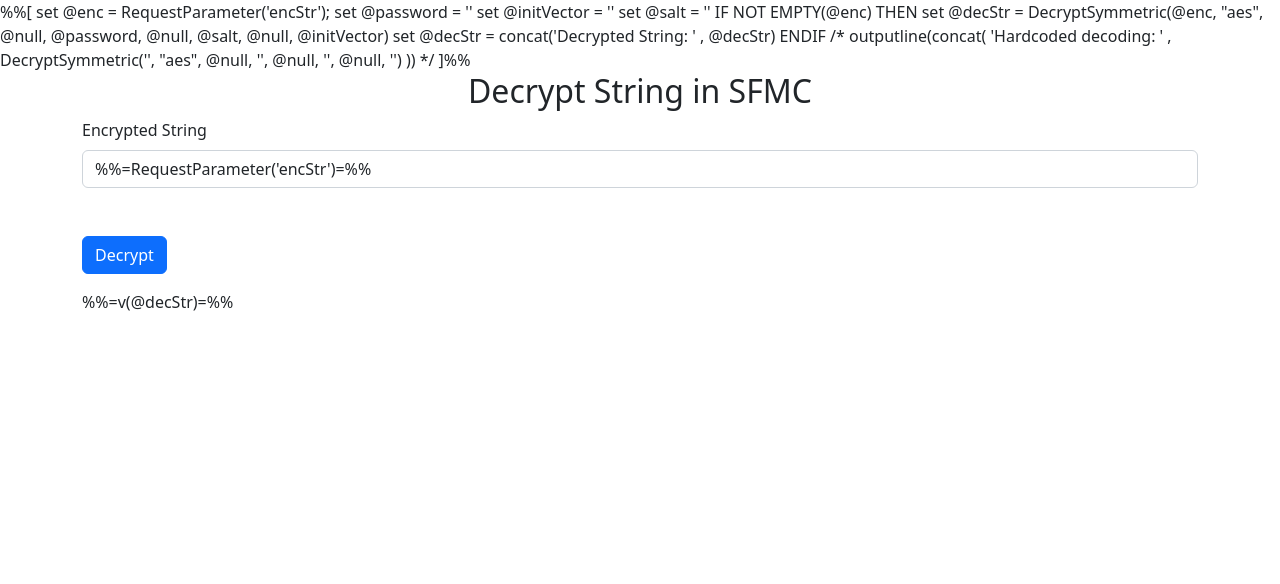
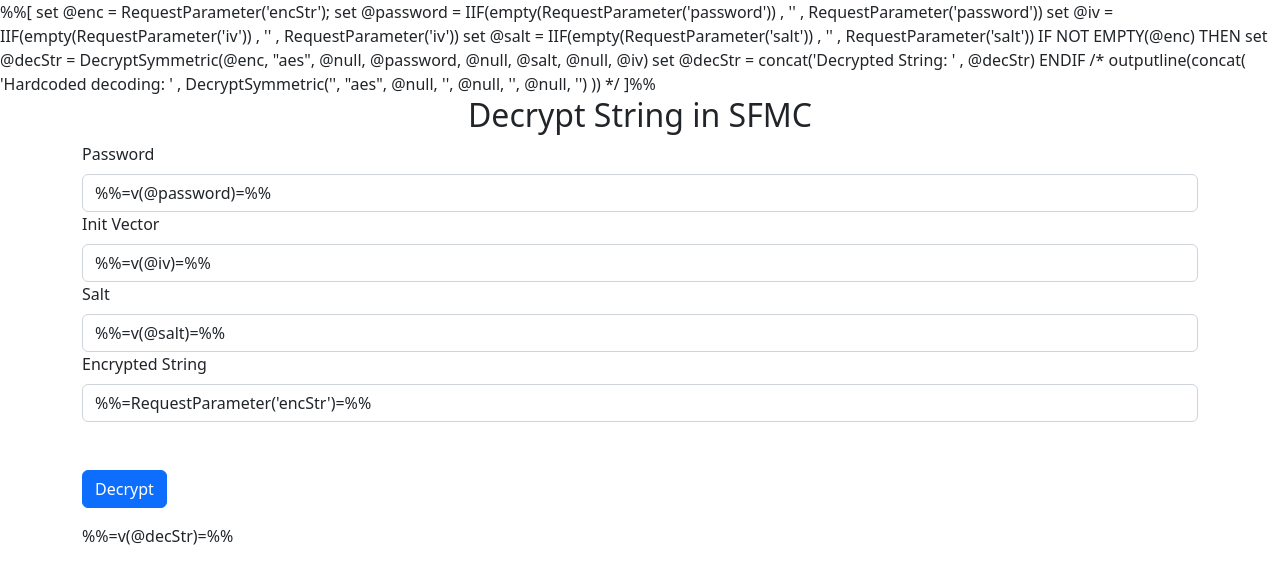
Before and after one commit to matheswarwan/SFMCAESEncryption, a website: page amp.html in a window 1280 px wide. Drawn offline with nearby package versions, Linux system fonts and the light colour scheme.

Commit message:
update to logging

```diff
--- a/amp.html
+++ b/amp.html
@@ -17,7 +17,7 @@
       crossorigin="anonymous"
     />
     <!--
-        https://<your-subdomain>.pub.sfmc-content.com/dkeyxbaghkz?f=amp.html&t=0918-2604-3d08-597c-9190-5d0a-b547-1dcd-7e5a.ngrok-free.app
+        https://<your-subdomain>.pub.sfmc-content.com/dkeyxbaghkz?f=amp.html&t=c63d-2604-3d08-597c-9190-cc01-d14f-7c9e-5553.ngrok-free.app
     -->
   </head>
 
@@ -28,12 +28,13 @@
     </script>
 
     %%[ set @enc = RequestParameter('encStr');
-    set @password = '<set-in-env>'
-    set @initVector = '<set-in-env>'
-    set @salt = '<set-in-env>'
+    set @password = IIF(empty(RequestParameter('password')) , '<set-in-env>' , RequestParameter('password'))
+    set @iv = IIF(empty(RequestParameter('iv')) , '<set-in-env>' , RequestParameter('iv'))
+    set @salt = IIF(empty(RequestParameter('salt')) , '<set-in-env>' , RequestParameter('salt'))
+
     IF NOT EMPTY(@enc) THEN
         set @decStr = DecryptSymmetric(@enc, "aes", @null, @password, @null, @salt, @null,
-        @initVector)
+        @iv)
         set @decStr = concat('Decrypted String: ' , @decStr)
     ENDIF
 
@@ -59,6 +60,39 @@
       <form action="%%=RequestParameter('PAGEURL')=%%" method="post">
         <section class="container">
           <div class="mb-3">
+            <label for="" class="form-label">Password</label>
+            <input
+              type="text"
+              class="form-control"
+              name="password"
+              id="password"
+              aria-describedby="helpId"
+              placeholder="Enter Password here"
+              value="%%=v(@password)=%%"
+            />
+
+            <label for="" class="form-label">Init Vector</label>
+            <input
+              type="text"
+              class="form-control"
+              name="iv"
+              id="iv"
+              aria-describedby="helpId"
+              placeholder="Enter iv here"
+              value="%%=v(@iv)=%%"
+            />
+
+            <label for="" class="form-label">Salt</label>
+            <input
+              type="text"
+              class="form-control"
+              name="salt"
+              id="salt"
+              aria-describedby="helpId"
+              placeholder="Enter Salt here"
+              value="%%=v(@salt)=%%"
+            />
+
             <label for="" class="form-label">Encrypted String</label>
             <input
               type="text"
--- a/app3.js
+++ b/app3.js
@@ -38,15 +38,18 @@
     console.log('------------ /encrypt BEGIN ------------');
     let result = {}, encAES;
     let sk = req.body?.sk;
+    console.log('Payload received ' , sk)
     if(sk == undefined) {
         console.log('[/encrypt]: Bad request');
         result['error'] = 'Subscriber Key (sk) not found in request';
+        console.log('response  ' , result);
         res.status(400).send(result);
         return;
     }
 
     encAES = encryptAES(sk, password, salt, initVector);
     result['encryptedString'] = encAES.toString();
+    console.log('response  ' , result);
     console.log('------------ /encrypt ENDS ------------');
     res.status(200).send(result);
 });
```
